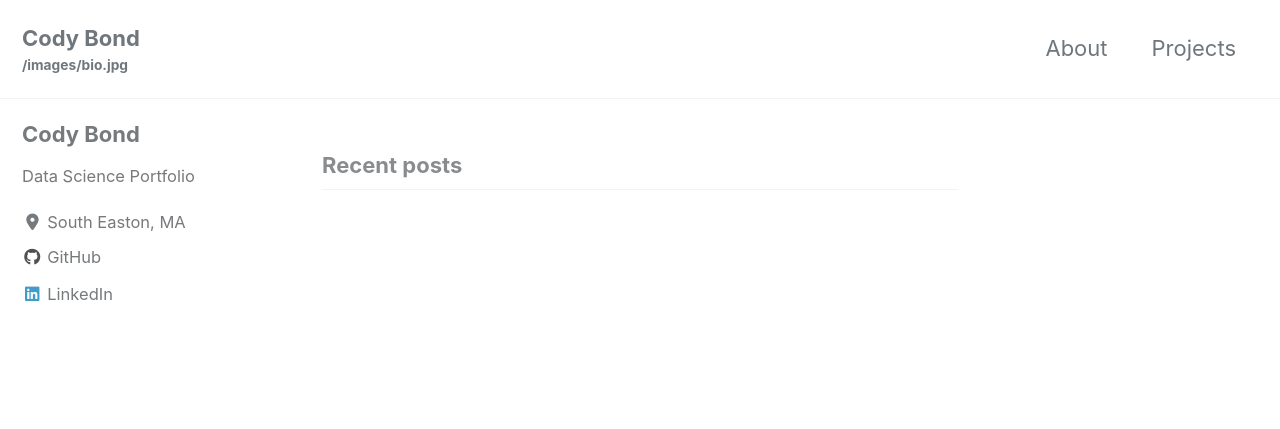
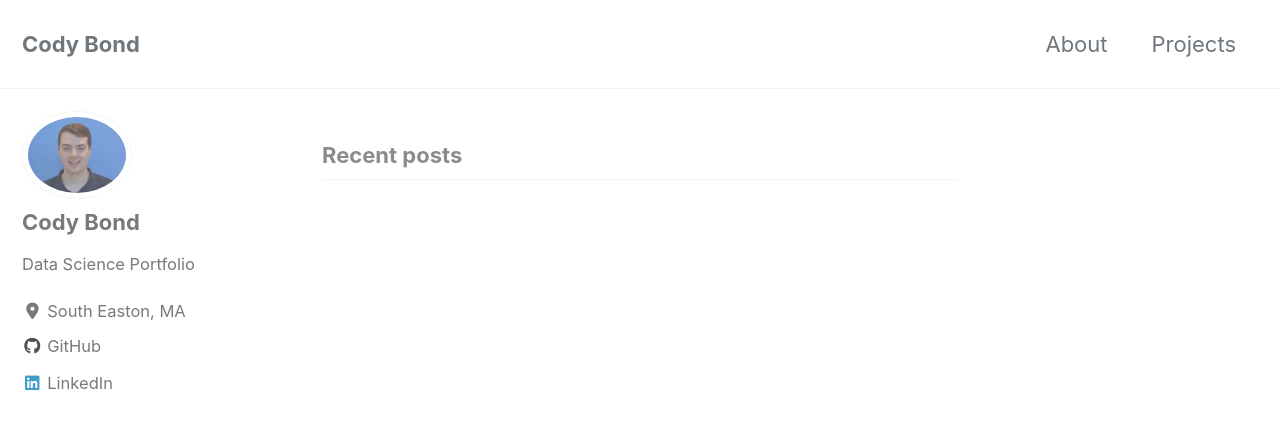
Before and after one commit to codyrbond/codyrbond.github.io, a Jekyll site: the page built from index.html, in a window 1280 px wide and 900 px high. Shown: the top 429 px of the window. Built offline with Jekyll 4.4.1, drawn with Linux system fonts in a browser that asks for light colours; cached includes are drawn as plain includes; nearby versions of some CDN libraries; the list of posts is cut into pages by our own code.

Commit message:
Update _config.yml

```diff
--- a/_config.yml
+++ b/_config.yml
@@ -18,7 +18,7 @@ minimal_mistakes_skin    : "default" # "air", "aqua", "contrast", "dark", "dirt"
 locale                   : "en-US"
 title                    : "Cody Bond"
 title_separator          : "-"
-subtitle                 : "/images/bio.jpg" # site tagline that appears below site title in masthead
+subtitle                 : # site tagline that appears below site title in masthead
 name                     : "Cody Bond"
 description              : "Data Science Portfolio"
 url                      : # the base hostname & protocol for your site e.g. "https://mmistakes.github.io"
@@ -108,7 +108,7 @@ analytics:
 # Site Author
 author:
   name             : "Cody Bond"
-  avatar           : # path of avatar image, e.g. "/assets/images/bio-photo.jpg"
+  avatar           : "/images/bio.jpeg" # path of avatar image, e.g. "/assets/images/bio-photo.jpg"
   bio              : "Data Science Portfolio"
   location         : "South Easton, MA"
   email            :
```
